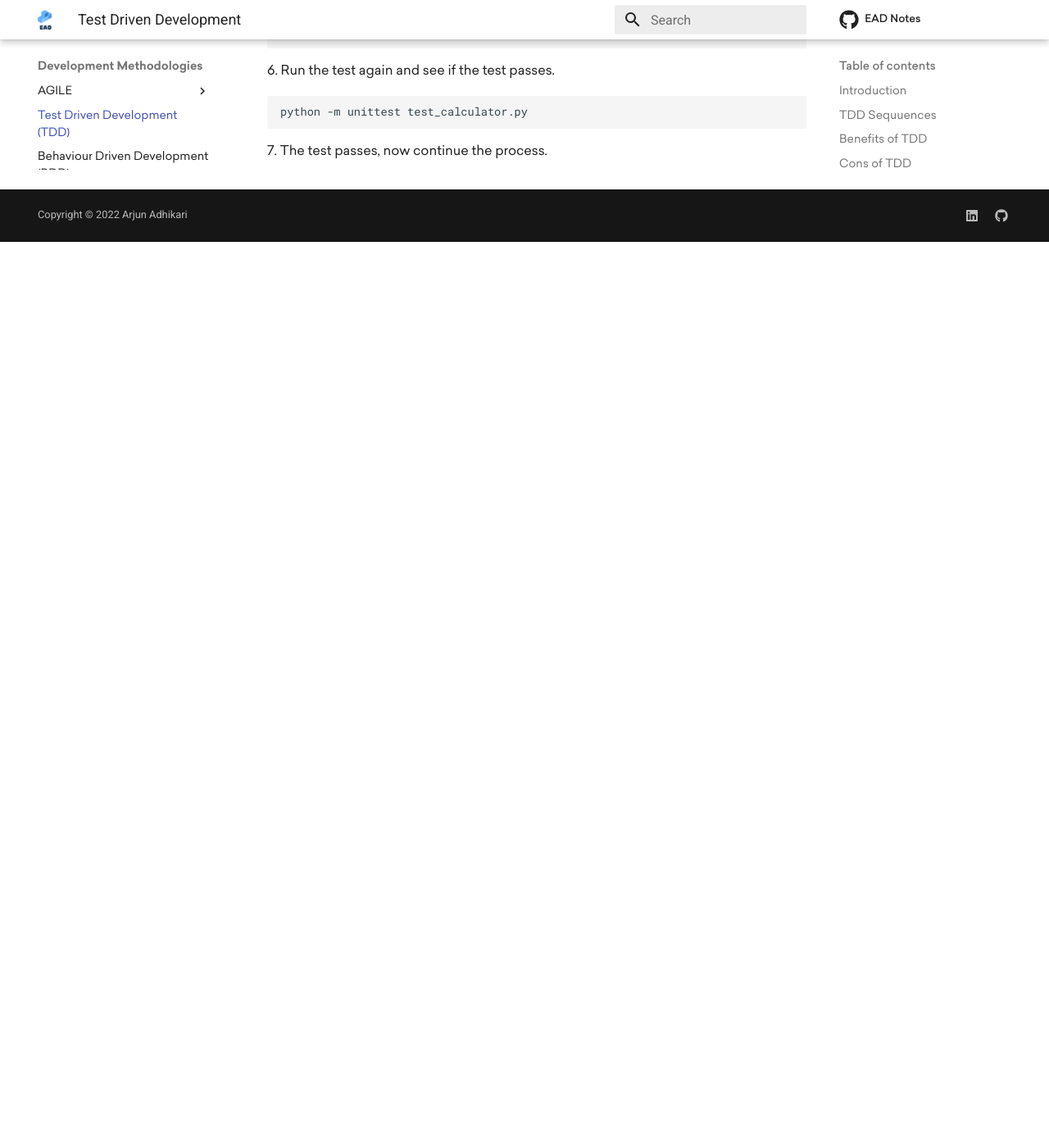
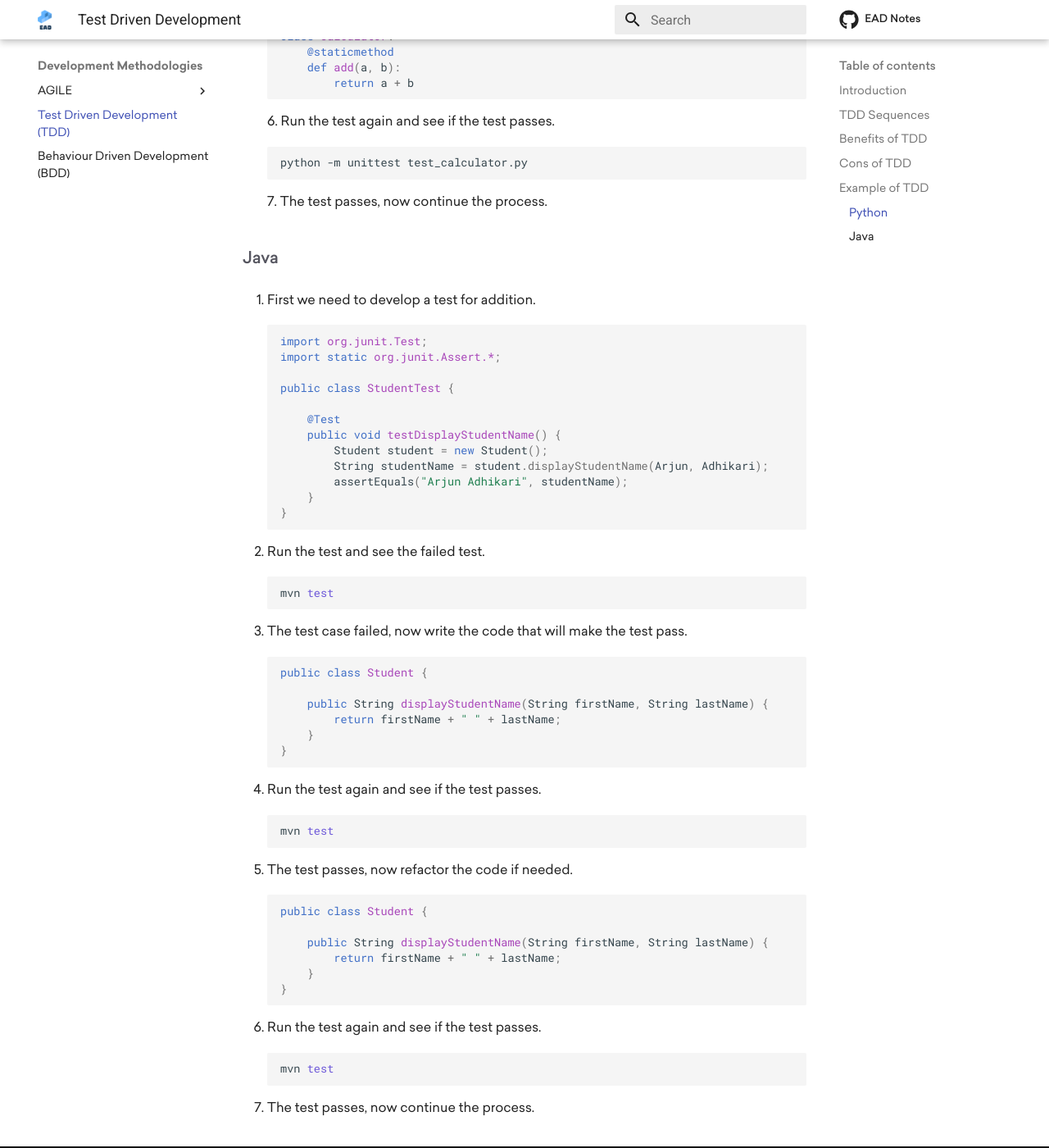
Before and after one commit to theArjun/ead-notes, an MkDocs documentation site: the page built from notes/software-development-methodologies/test-driven-development.md, in a window 1280 px wide and 1400 px high, scrolled down 2711 px. Shown: the whole window at 82% size. Built offline with MkDocs 1.6.1 and Material for MkDocs 9.7.7, drawn with Linux system fonts in a browser that asks for light colours; comment, search, counter and statistics services are not loaded; before the commit the page ends 3006 px from its top, so only the background shows below that; some of the changed text lies outside the part shown.

Commit message:
Add example in Java

````diff
--- a/notes/software-development-methodologies/test-driven-development.md
+++ b/notes/software-development-methodologies/test-driven-development.md
@@ -17,7 +17,7 @@ TDD Starts with development of test for each one of the feature.
 The test might fail as the test are developed even before the development.
 Development team then develops and refactors the code to pass the test.
 
-## TDD Sequuences
+## TDD Sequences
 
 1. Add a test.
 2. Run all tests and see if the new test fails.
@@ -50,6 +50,8 @@ Development team then develops and refactors the code to pass the test.
 ## Example of TDD
 Suppose we are going to develop a calculator which perfroms addition.
 
+
+### Python
 1. First we need to develop a test for addition.
 
     ```python
@@ -92,3 +94,61 @@ Suppose we are going to develop a calculator which perfroms addition.
     python -m unittest test_calculator.py
     ```
 7. The test passes, now continue the process.
+
+### Java
+1. First we need to develop a test for addition.
+
+    ```java
+    import org.junit.Test;
+    import static org.junit.Assert.*;
+
+    public class StudentTest {
+
+        @Test
+        public void testDisplayStudentName() {
+            Student student = new Student();
+            String studentName = student.displayStudentName(Arjun, Adhikari);
+            assertEquals("Arjun Adhikari", studentName);
+        }
+    }
+    ```
+
+2. Run the test and see the failed test.
+
+    ```shell
+    mvn test
+    ```
+
+3. The test case failed, now write the code that will make the test pass.
+
+    ```java
+    public class Student {
+
+        public String displayStudentName(String firstName, String lastName) {
+            return firstName + " " + lastName;
+        }
+    }
+    ```
+
+4. Run the test again and see if the test passes.
+    ```shell
+    mvn test
+    ```
+
+5. The test passes, now refactor the code if needed.
+
+    ```java
+    public class Student {
+
+        public String displayStudentName(String firstName, String lastName) {
+            return firstName + " " + lastName;
+        }
+    }
+    ```
+
+6. Run the test again and see if the test passes.
+    ```shell
+    mvn test
+    ```
+
+7. The test passes, now continue the process.
````
